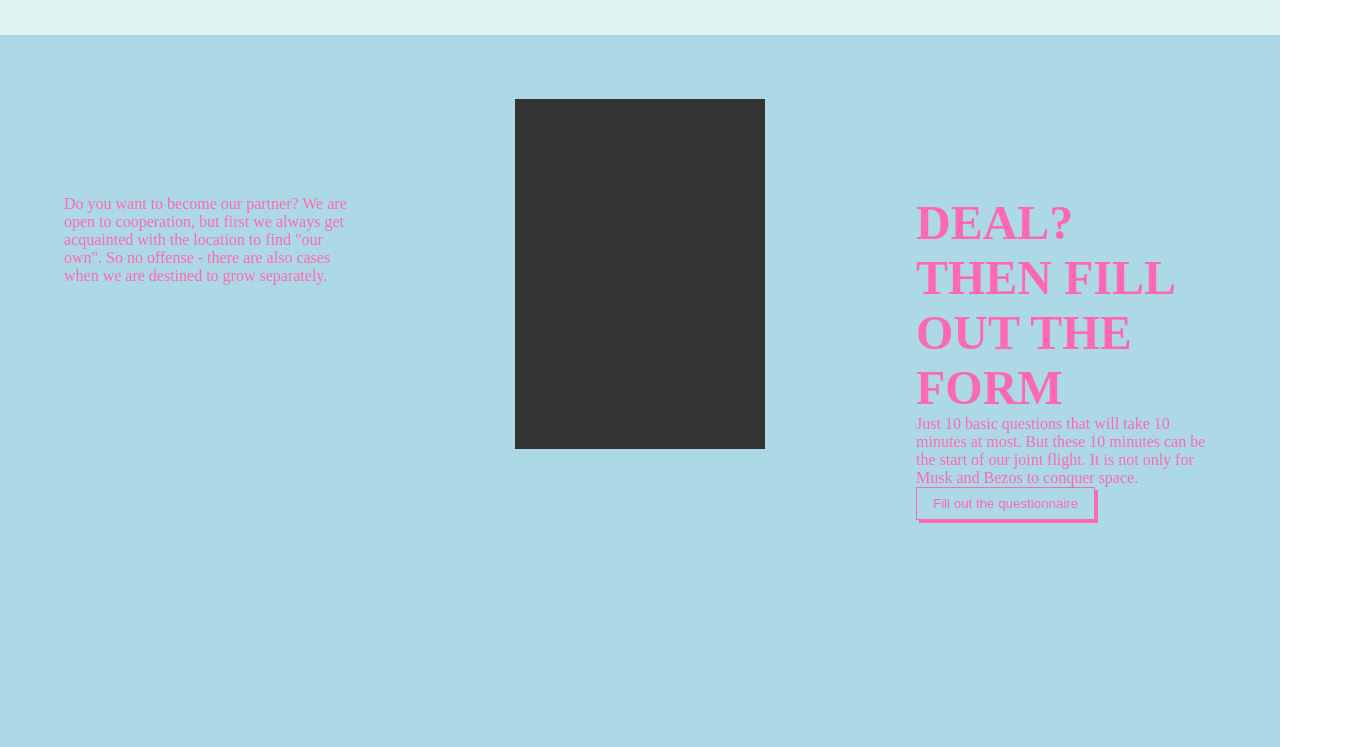
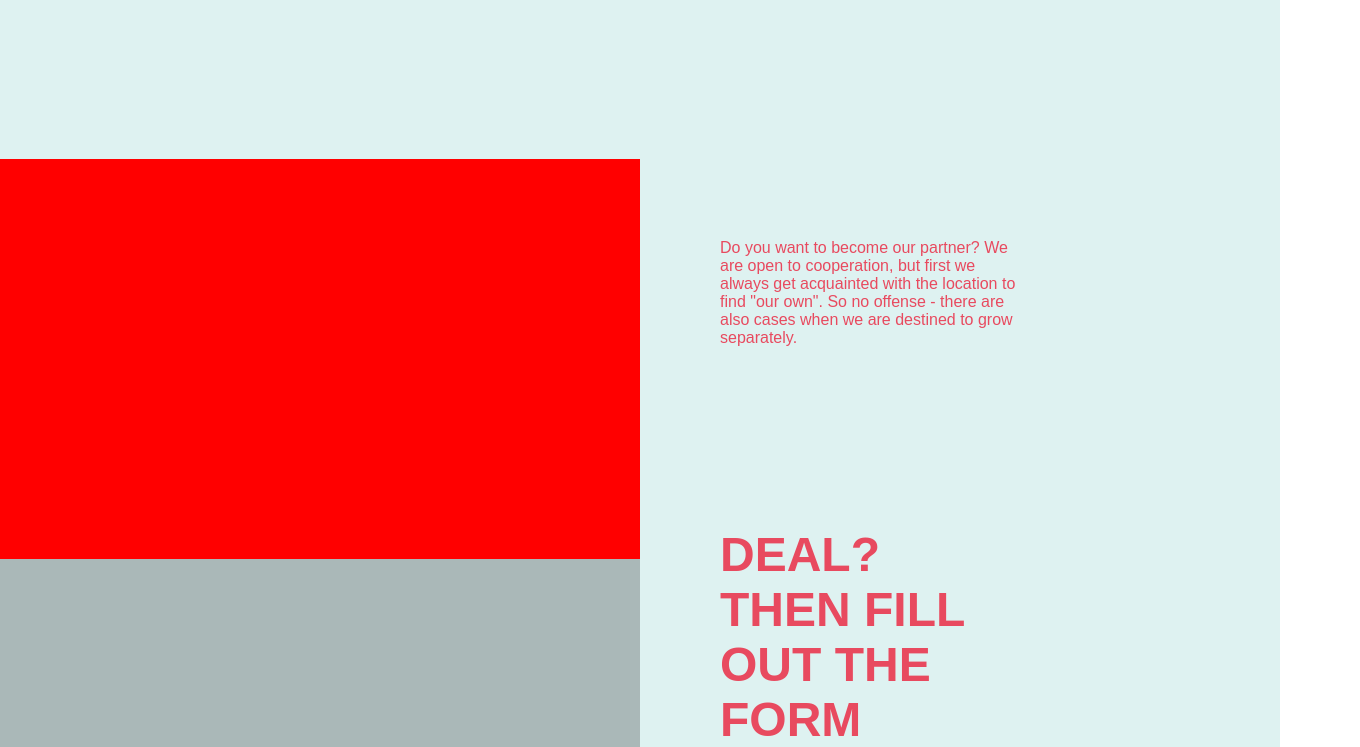
Before and after one commit to TiaanSM/Skateboards, a React (Create React App) app in the folder Skateboards-website/: page / in a window 1280 px wide. Shown: the part 6396-7143 px from the top of the page, 1360 px wide, since content can reach past the window. Built offline with nearby package versions, Linux system fonts and the light colour scheme.

Commit message:
Worked on Info.
Info basic layout completed. Also moved button to general component. Added button to catalog.

```diff
--- a/Skateboards-website/src/App.jsx
+++ b/Skateboards-website/src/App.jsx
@@ -12,7 +12,7 @@ import Footer from './component/Footer/Footer';
 import OpenMenu from './component/Navbar/OpenMenu';
 import Info from './component/Info/Info';
 import OverlayHero from './component/Hero/OverlayHero';
-import IconButton from './IconButton';
+import IconButton from './component/General/IconButton';
 import Carousel from './component/Main/Carousel';
 
 function App() {
--- a/Skateboards-website/src/component/Catalog/Catalogue.jsx
+++ b/Skateboards-website/src/component/Catalog/Catalogue.jsx
@@ -1,7 +1,7 @@
 import React, { useState } from 'react'
 import CardDetails from '../CardDetails';
 import '../Catalog/Catalogue.css';
-import IconButton from '../../IconButton';
+import IconButton from '../General/IconButton';
 
 const Modal = ({isOpen, onClose, CardDetails}) => {
 
@@ -81,7 +81,7 @@ const Catalogue = () => {
           }
 
         </div>
-        <a href="">More</a>
+        <IconButton />
     </main>
   )
 }
--- a/Skateboards-website/src/component/Hero/OverlayHero.jsx
+++ b/Skateboards-website/src/component/Hero/OverlayHero.jsx
@@ -1,5 +1,5 @@
 import React from 'react'
-import IconButton from '../../IconButton';
+import IconButton from '../General/IconButton';
 
 const OverlayHero = () => {
   return (
--- a/Skateboards-website/src/component/Info/Info.css
+++ b/Skateboards-website/src/component/Info/Info.css
@@ -1,68 +1,88 @@
-
-.container {
+.info-container {
     width: 100vw;
-    height: 300vh;
+    height: 200vh;
     position: relative;
+    background-color: #def2f1;
     display: flex;
-    align-items: center;
-    flex-direction: column;
-    background-color: lightblue;
+    justify-content: center;
+    font-family: sans-serif;
   }
 
   .centerpiece {
-    width: 250px;
-    height: 350px;
+    width: 50%;
+    height: 100%;
+    background-color: rgba(51, 51, 51, 0.301);
+    display: flex;
+    justify-content: center;
+    position: relative;
+  }
+
+  .video-container {
+    width: 40rem;
+    height: 25rem;
     background-color: #333;
-    margin-top: 4rem;
+    position: absolute;
+  }
+
+  .video-moving-container {
+    width: 40rem;
+    height: 25rem;
+    background-color: red;
+    position: sticky;
+    top: 6rem;
+  }
+
+  .info-text-container {
+    width: 50%;
+    height: 100%;
+    position: relative;
+    left: 5rem;
   }
 
   .top-paragraph {
     width: 300px;
     height: auto;
+    color: #e84a5f;
     position: absolute;
-    top: 10rem;
-    left: 4rem;
-    color: hotpink;
+    top: 5rem;
   }
 
   .question-paragraph {
     width: 300px;
     height: auto;
     position: absolute;
-    right: 4rem;
-    top: 10rem;
+    top: 23rem;
   }
 
   .question-title {
     font-size: 3rem;
-    color: hotpink;
+    color: #e84a5f;
   }
 
   .question-desc {
-    color: hotpink;
+    color: #e84a5f;
   }
 
   .question-btn {
     padding: 0.5rem 1rem;
-    color: hotpink;
-    box-shadow: 3px 3px hotpink;
-    border: 1px solid hotpink;
-    background-color: lightblue;
+    color: #e84a5f;
+    box-shadow: 3px 3px #e84a5f;
+    border: 1px solid #e84a5f;
+    background-color: #def2f1;
   }
 
   .last-paragraph {
     width: 300px;
     height: auto;
     position: absolute;
-    left: 4rem;
-    bottom: 20rem;
+    bottom: 5rem;
   }
 
   .last-title {
-    color: hotpink;
+    color: #e84a5f;
     font-size: 3rem;
   }
 
   .last-desc {
-    color: hotpink;
+    color: #e84a5f;
   }
--- a/Skateboards-website/src/component/Info/Info.jsx
+++ b/Skateboards-website/src/component/Info/Info.jsx
@@ -1,12 +1,35 @@
 import './Info.css';
+import { useInView } from 'react-intersection-observer';
 
 const Info = () => {
+
+  // main video on left side
+  // same fixed and scrolling effect
+  // text right side sliding up
+  // video no sound and hover play icon
+
+  // intersection observer
+
+  const { ref, inView, entry } = useInView({  // currently working minor changes needed to improve header.
+    // optional options
+    threshold: 0.40,
+  });
+  console.log(inView);
+
+  const classNameChange = inView ? 'video-moving-container' : 'video-container';
+
   return (
-    <div className="container">
-      <div className="centerpiece"></div>
+    <div className="info-container">
+
+      <div className="centerpiece" ref={ref} >
+        <div className={classNameChange} ></div>
+      </div>
+
+      <div className="info-text-container">
       <p className="top-paragraph">
         Do you want to become our partner? We are open to cooperation, but first we always get acquainted with the location to find "our own". So no offense -           there are also cases when we are destined to grow separately.
       </p>
+
       <div className="question-paragraph">
         <h3 className="question-title">DEAL? THEN FILL OUT THE FORM</h3>
         <p className="question-desc">
@@ -15,6 +38,7 @@ const Info = () => {
         </p>
         <button className="question-btn">Fill out the questionnaire</button>
       </div>
+
       <div className="last-paragraph">
         <h3 className="last-title">IT REMAINS TO WAIT FOR THE LETTER</h3>
         <p className="last-desc">
@@ -22,6 +46,7 @@ const Info = () => {
         </p>
       </div>
      </div>
+     </div>
   )
 }
 
--- a/Skateboards-website/src/component/Location/Location.jsx
+++ b/Skateboards-website/src/component/Location/Location.jsx
@@ -1,6 +1,6 @@
 import React from 'react'
 import './Location.css';
-import IconButton from '../../IconButton';
+import IconButton from '../General/IconButton';
 import Map_Svg from './Map_Svg';
 
 const Location = () => {
--- a/Skateboards-website/src/component/Main/Main.jsx
+++ b/Skateboards-website/src/component/Main/Main.jsx
@@ -1,5 +1,5 @@
 import '../Main/Main.css';
-import IconButton from '../../IconButton.jsx';
+import IconButton from '../General/IconButton.jsx';
 import { useInView } from 'react-intersection-observer';
 
 
```
Also changed, not shown: Skateboards-website/src/component/General/IconButton.css (renamed from Skateboards-website/src/IconButton.css), Skateboards-website/src/component/General/IconButton.jsx (renamed from Skateboards-website/src/IconButton.jsx).
